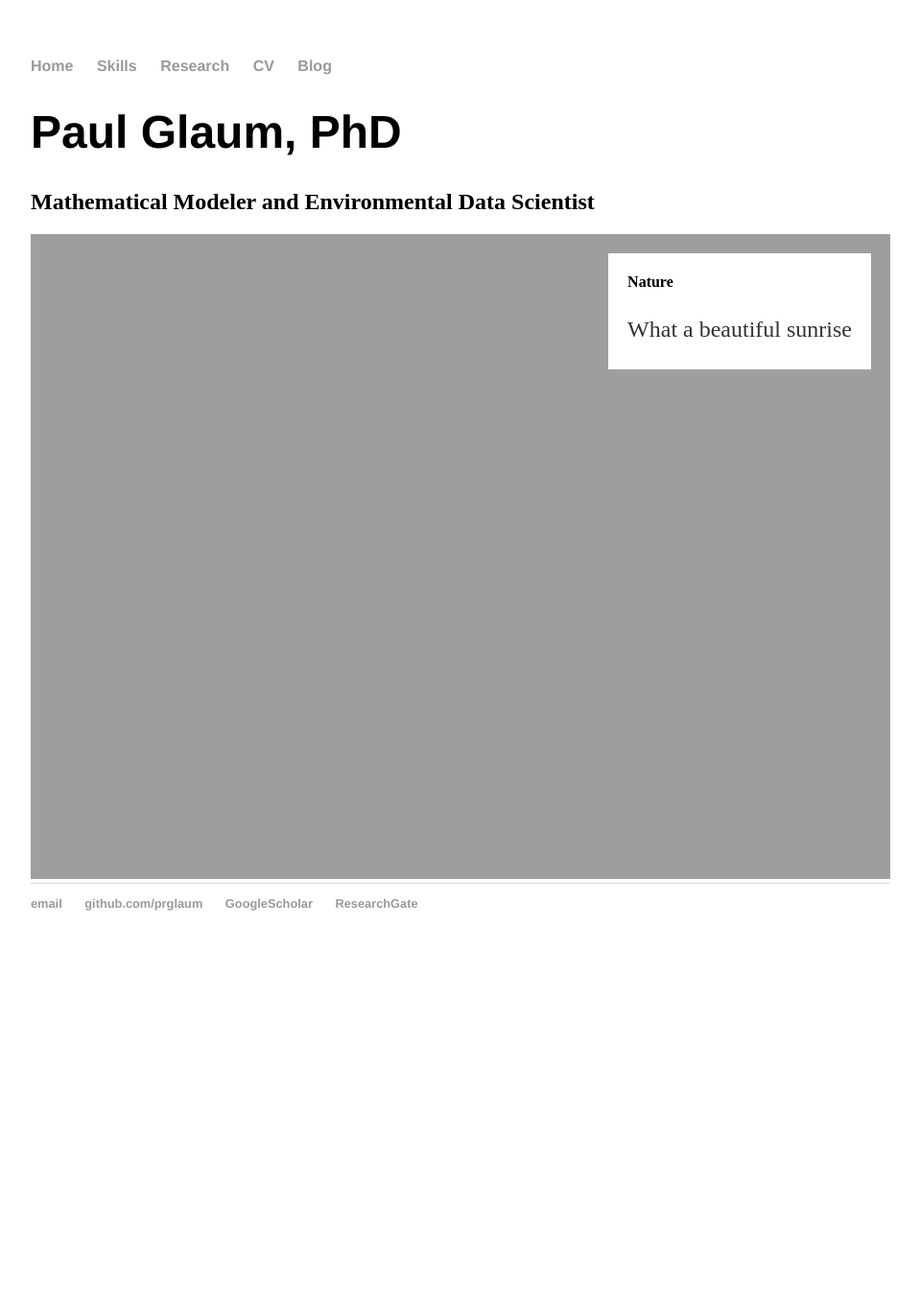
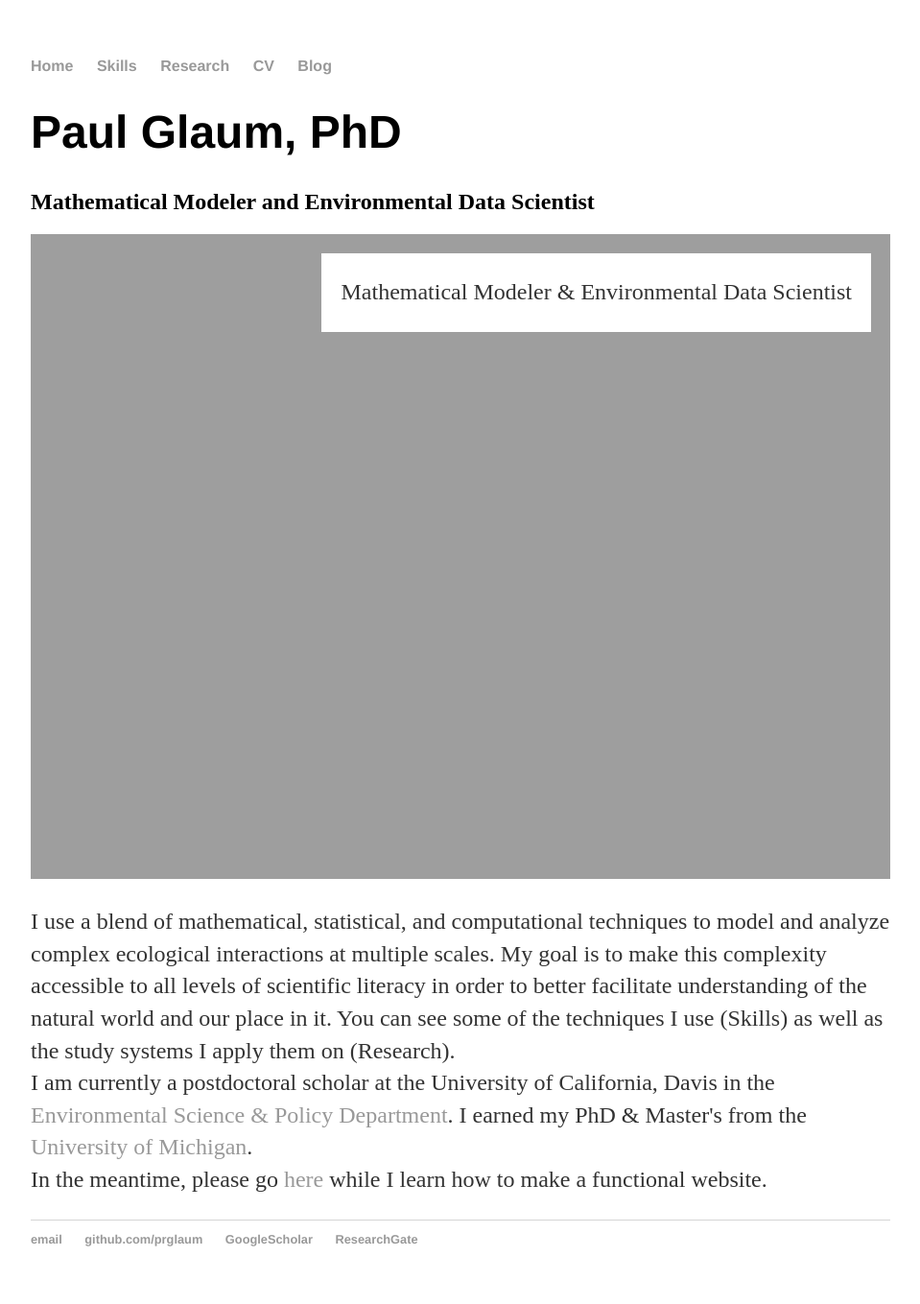
Before and after one commit to prglaum/prglaum.github.io, a Jekyll site: the page built from index.html, in a window 1280 px wide. Shown: the whole page at 96% size, without its empty margins (160-1119 px from the left). Built offline with Jekyll 4.4.1, drawn with Linux system fonts in a browser that asks for light colours; before the commit the page ends 1009 px from its top, so only the background shows below that.

Commit message:
Update index.html

```diff
--- a/index.html
+++ b/index.html
@@ -17,9 +17,15 @@ title: Paul Glaum
 	<div class="container">
 		<img src="{{site.url}}/docs/assets/images/JapanHeadshot.jpg" alt="miyazaki" style="width:100%;">
 		<div class="text-block">
-			<h4>Nature</h4>
-			<p>What a beautiful sunrise</p>
+			<p>Mathematical Modeler & Environmental Data Scientist</p>
 		</div>
 	</div>
 
+	<p>I use a blend of mathematical, statistical, and computational techniques to model and analyze complex ecological interactions at multiple scales.
+		My goal is to make this complexity accessible to all levels of scientific literacy in order to better facilitate understanding of the natural world and our place in it.
+		You can see some of the techniques I use (Skills) as well as the study systems I apply them on (Research).
+	<br>I am currently a postdoctoral scholar at the University of California, Davis in the <a href="https://desp.ucdavis.edu/">Environmental Science & Policy Department</a>.
+		I earned my PhD & Master's from the <a href="https://lsa.umich.edu/eeb">University of Michigan</a>.
+	<br>In the meantime, please go <a href="https://www.researchgate.net/profile/Paul-Glaum">here</a> while I learn how to make a functional website. </p>
+
 </div><!-- /.blurb -->
```
